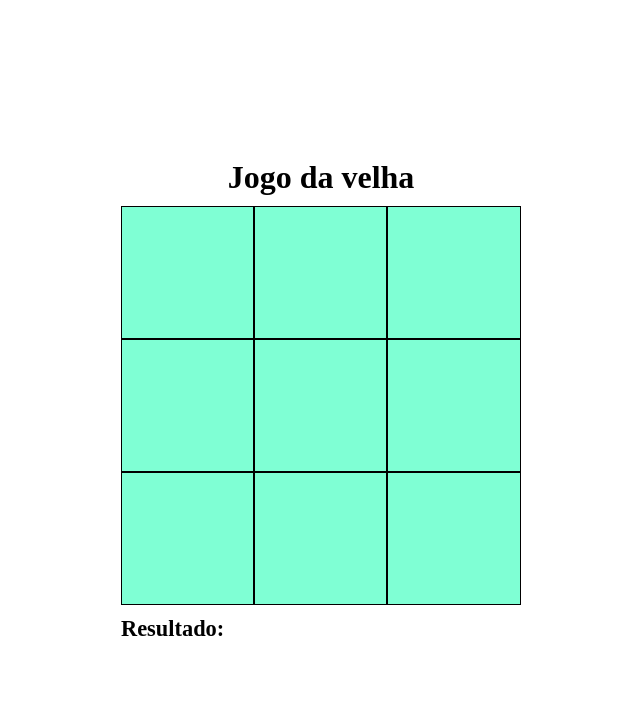
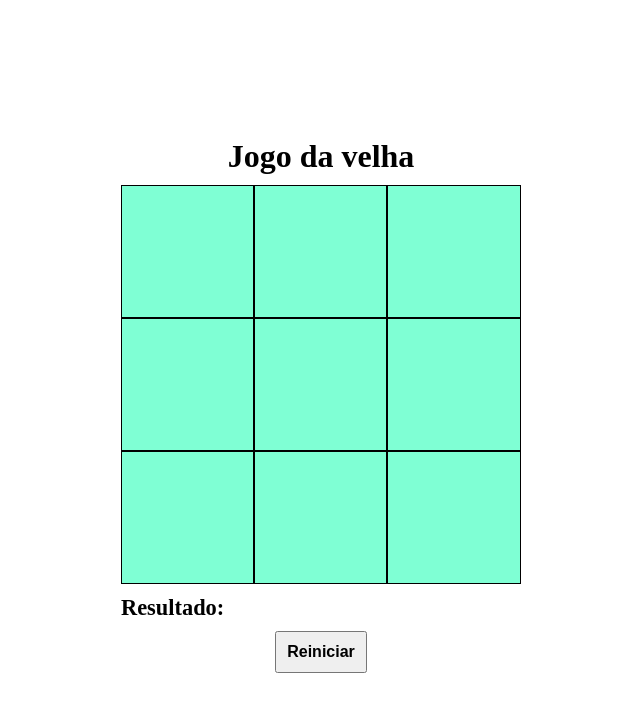
Before and after one commit to viniciusbarbosa2024/jogo-da-velha, a React (Vite) app: page / in a window 1280 px wide. Shown: the top 712 px of the page, without its empty margins (319-959 px from the left). Built offline with nearby package versions, Linux system fonts and the light colour scheme.

Commit message:
Função restart

```diff
--- a/src/components/TicTacToe.css
+++ b/src/components/TicTacToe.css
@@ -44,3 +44,13 @@ main {
 .result span {
     font-weight: normal;
 }
+
+.restart {
+    display: block;
+
+    padding: 10px;
+    margin: auto;
+
+    font-weight: bolder;
+    font-size: 1em;
+}
--- a/src/components/TicTacToe.jsx
+++ b/src/components/TicTacToe.jsx
@@ -103,6 +103,11 @@ export const TicTacToe = () => {
 
     }
 
+    function restart() {
+        setPosition(Array(9).fill(''))
+        setResult('')
+    }
+
     function generalFunction(index) {
         let numberOfPlays = position.filter((element)=> element === 'X' || element==="O").length
 
@@ -133,7 +138,12 @@ export const TicTacToe = () => {
                 )
             })}
         </main>
-        <div className='result'>Resultado: <span>{result}</span></div>
+
+        <div className='result'>
+            Resultado: <span>{result}</span>
+        </div>
+
+        <button className='restart' onClick={restart}>Reiniciar</button>
     </div>
   )
 }
```
